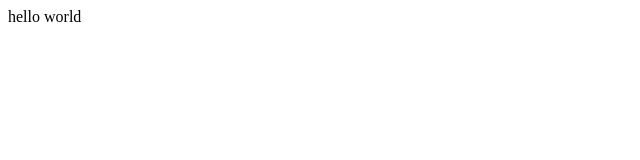
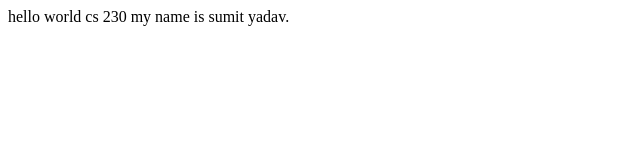
Before and after one commit to SY584/cs230, a plain HTML site: page index.html in a window 1280 px wide. Shown: the whole page, without its empty margins (0-640 px from the left). Drawn offline with Linux system fonts and the light colour scheme.

Commit message:
name added

```diff
--- a/index.html
+++ b/index.html
@@ -1,5 +1,6 @@
 <html>
 <body>
-hello world
+hello world cs 230
+my name is sumit yadav.
 </body>
 </html>
```
